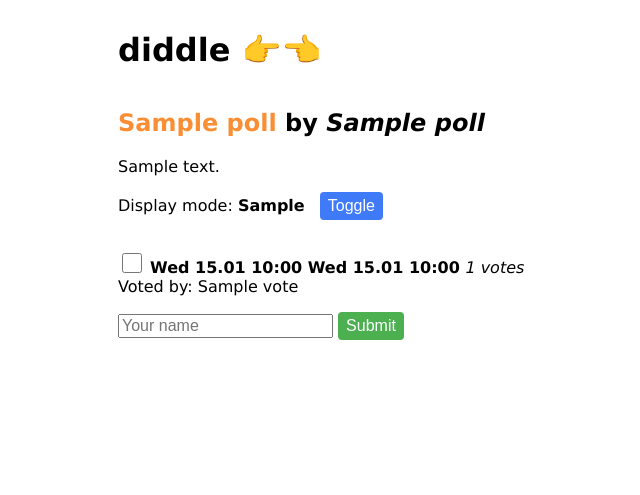
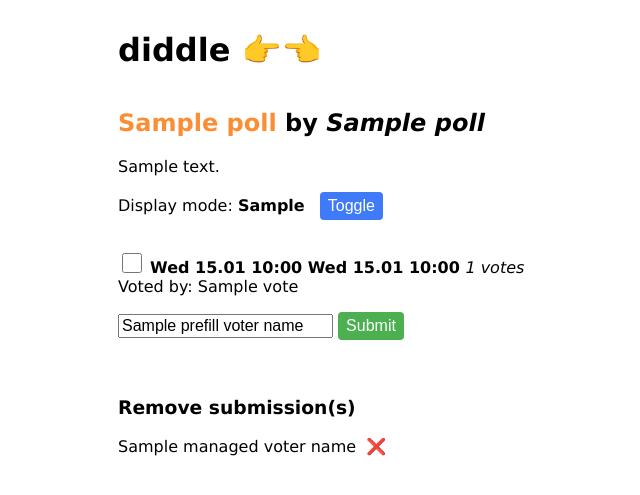
Before and after one commit to poksiala/diddle, a Flask app: template templates/poll.html.j2 in a window 1280 px wide. Shown: the top 495 px of the page, without its empty margins (22-662 px from the left). Run offline with Flask 3, Linux system fonts and the light colour scheme; the template is opened without the code that fills it: most values are stand-ins (such as "Sample title", 1, 10 or a date in 2020).

Commit message:
Add possibility to manage own vote

```diff
--- a/app.py
+++ b/app.py
@@ -111,6 +111,13 @@ def poll(id):
   if not validate_uuid(id):
     return error_page("Invalid poll ID", 400)
 
+  prefill_voter_name = request.args.get("prefill_voter_name")
+
+  voter_codes: list[str] = []
+  for k, _ in request.cookies.items():
+    if k.startswith("diddle_voter_code_"):
+      voter_codes.append(k.replace("diddle_voter_code_", ""))
+
   poll = db.get_poll(id)
   if poll is None:
     return error_page("Poll not found", 404)
@@ -127,10 +134,14 @@ def poll(id):
 
   voter_names_set: set[str] = set()
   selections: dict[VoterNameChoiceIdPair, int] = {}
+  managed_voter_names: dict[str, str] = {}
   for choice in poll.choices:
     for vote in choice.votes:
       selections[(vote.voter_name, choice.id)] = vote.value
       voter_names_set.add(vote.voter_name)
+
+      if vote.manage_code in voter_codes:
+        managed_voter_names[vote.voter_name] = vote.manage_code
 
   voter_names = list(voter_names_set)
   voter_names.sort()
@@ -140,7 +151,9 @@ def poll(id):
                     poll=poll,
                     selections=selections,
                     choices=poll.choices,
+                    prefill_voter_name=prefill_voter_name,
                     voter_names=voter_names,
+                    managed_voter_names=managed_voter_names,
                     now=datetime.datetime.now(),
                     display_mode=display_mode))
 
@@ -175,11 +188,36 @@ def vote_poll(id):
       choice_id = k.replace("choice_", "")
       selections[choice_id] = 1
 
-  db.vote_poll(id, voter_name, selections)
+  manage_code = db.vote_poll(id, voter_name, selections)
 
   email_client.send_participation_email_if_enabled(poll_id=id, voter_name=voter_name)
 
-  return redirect(f"/poll/{id}")
+  response = make_response(
+    redirect(f"/poll/{id}")
+  )
+  response.set_cookie(f"diddle_voter_code_{manage_code}", "1",
+                      samesite="Strict", secure=False)
+  return response
+
+@app.post("/poll/<id>/delete_voter")
+def delete_voter(id):
+  if not validate_uuid(id):
+    return error_page("Invalid poll ID", 400)
+
+  voter_manage_code = request.form["voter_code"]
+
+  voter_name = db.get_voter_name_by_manage_code(voter_manage_code)
+  if voter_name is None:
+    return error_page("Voter not found", 404)
+
+  db.delete_voter(voter_manage_code)
+
+  resp = make_response(
+    redirect(f"/poll/{id}?prefill_voter_name={voter_name}")
+  )
+  resp.set_cookie(f"diddle_voter_code_{voter_manage_code}", "", expires=0,
+                  samesite="Strict", secure=False)
+  return resp
 
 @app.post("/manage/<code>/update_info")
 def update_poll_info(code):
--- a/static/styles.css
+++ b/static/styles.css
@@ -122,6 +122,10 @@ table {
   margin: 0;
 }
 
+.vote-table input[name="voter_name"] {
+  max-width: 150px;
+}
+
 .danger-zone {
   margin-top: 40px;
 }
@@ -184,3 +188,9 @@ button#share-link-copy {
   font-size: 25px;
   line-height: 16px;
 }
+
+input[type="submit"].delete-voter-btn {
+  margin-left: 5px;
+  background: none;
+  padding: 0;
+}
--- a/templates/poll.html.j2
+++ b/templates/poll.html.j2
@@ -21,14 +21,23 @@
   </form>
 </div>
 
-<form action="/poll/{{ poll.id }}/vote" method="post">
-  {% if display_mode == "table" %}
-  {% include "poll_vote_table.html.j2" %}
-  {% else %}
-  {% include "poll_vote_list.html.j2" %}
-  {% endif %}
-</form>
+
+{% if display_mode == "table" %}
+{% include "poll_vote_table.html.j2" %}
+{% else %}
+{% include "poll_vote_list.html.j2" %}
 {% endif %}
 
+<script>
+  const query = new URLSearchParams(window.location.search);
+  const prefill_voter_name = query.get("prefill_voter_name");
+  if (prefill_voter_name !== null) {
+    document.querySelector("input[name=voter_name]").focus()
+    document.querySelector("input[name=voter_name]").select();
+    query.delete("prefill_voter_name");
+    history.replaceState(null, "", window.location.pathname + (query.toString() ? "?" + query.toString() : ""));
+  }
+  </script>
 
+{% endif %}
 {% endblock %}
--- a/templates/poll_vote_list.html.j2
+++ b/templates/poll_vote_list.html.j2
@@ -23,7 +23,25 @@
 </div>
 
 <div>
-  <label for="voter_name" hidden>Your name</label>
-  <input type="text" name="voter_name" placeholder="Your name" required>
-  <input class="green" type="submit" value="Submit">
+  <form action="/poll/{{ poll.id }}/vote" method="post">
+    <label for="voter_name" hidden>Your name</label>
+    <input type="text" name="voter_name" placeholder="Your name" required
+           {% if prefill_voter_name %}value="{{ prefill_voter_name }}"{% endif %}>
+    <input class="green" type="submit" value="Submit">
+  </form>
 </div>
+
+{% if managed_voter_names | length != 0 %}
+<br>
+<br>
+<h3>Remove submission(s)</h3>
+{% endif %}
+<div>
+  {% for voter_name in managed_voter_names %}
+  <form action="/poll/{{ poll.id }}/delete_voter" method="post">
+    <input type="hidden" name="voter_code" value="{{ managed_voter_names[voter_name] }}">
+    {{ voter_name }}
+    <input class="delete-voter-btn" type="submit" value="❌">
+  </form>
+  {% endfor %}
+</div>
```
Also changed, not shown: db.py (+30 -5 lines), templates/poll_vote_table.html.j2 (+16 -4 lines), migrations/0004_vote_manage_code.sql (added).
